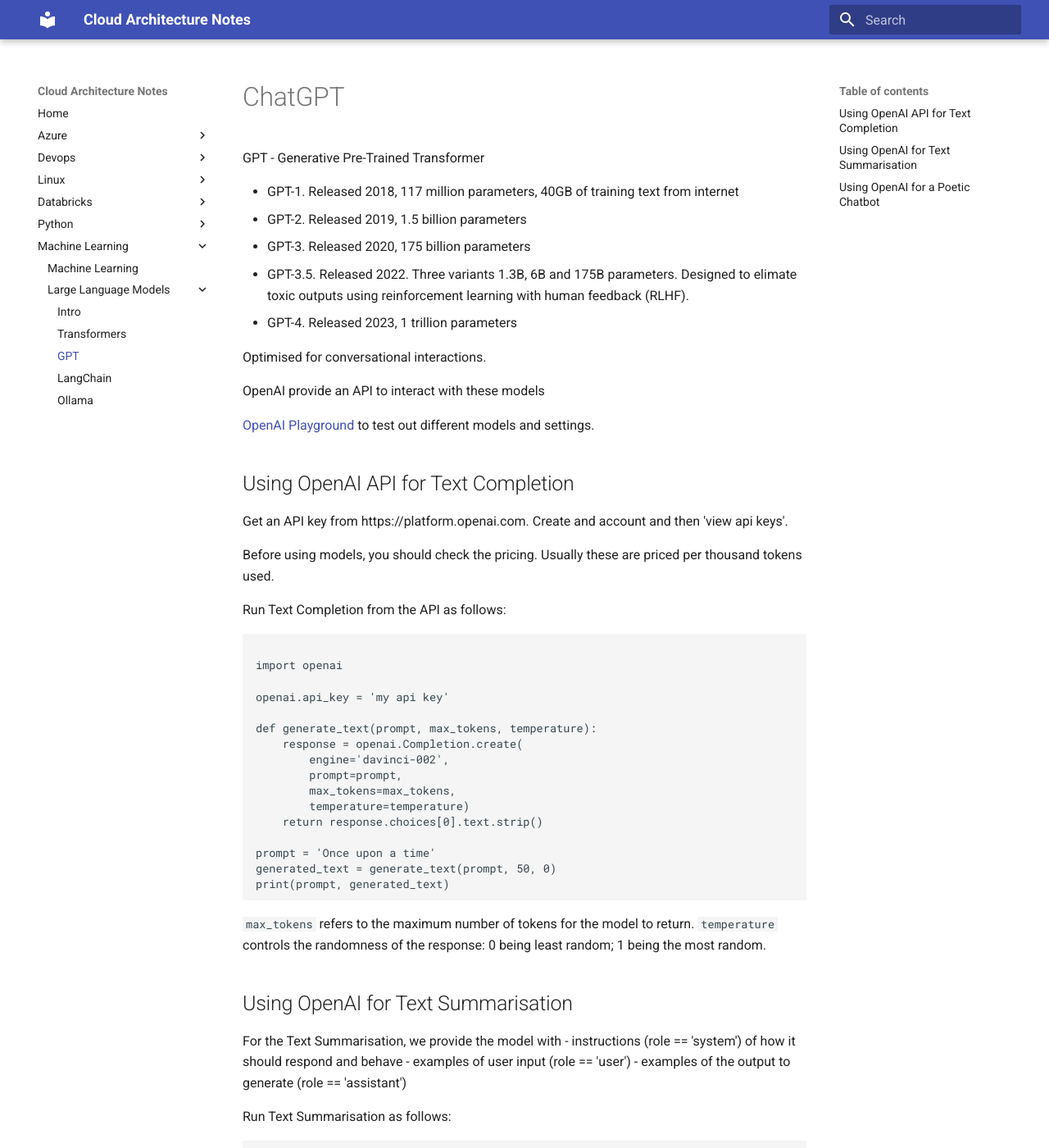
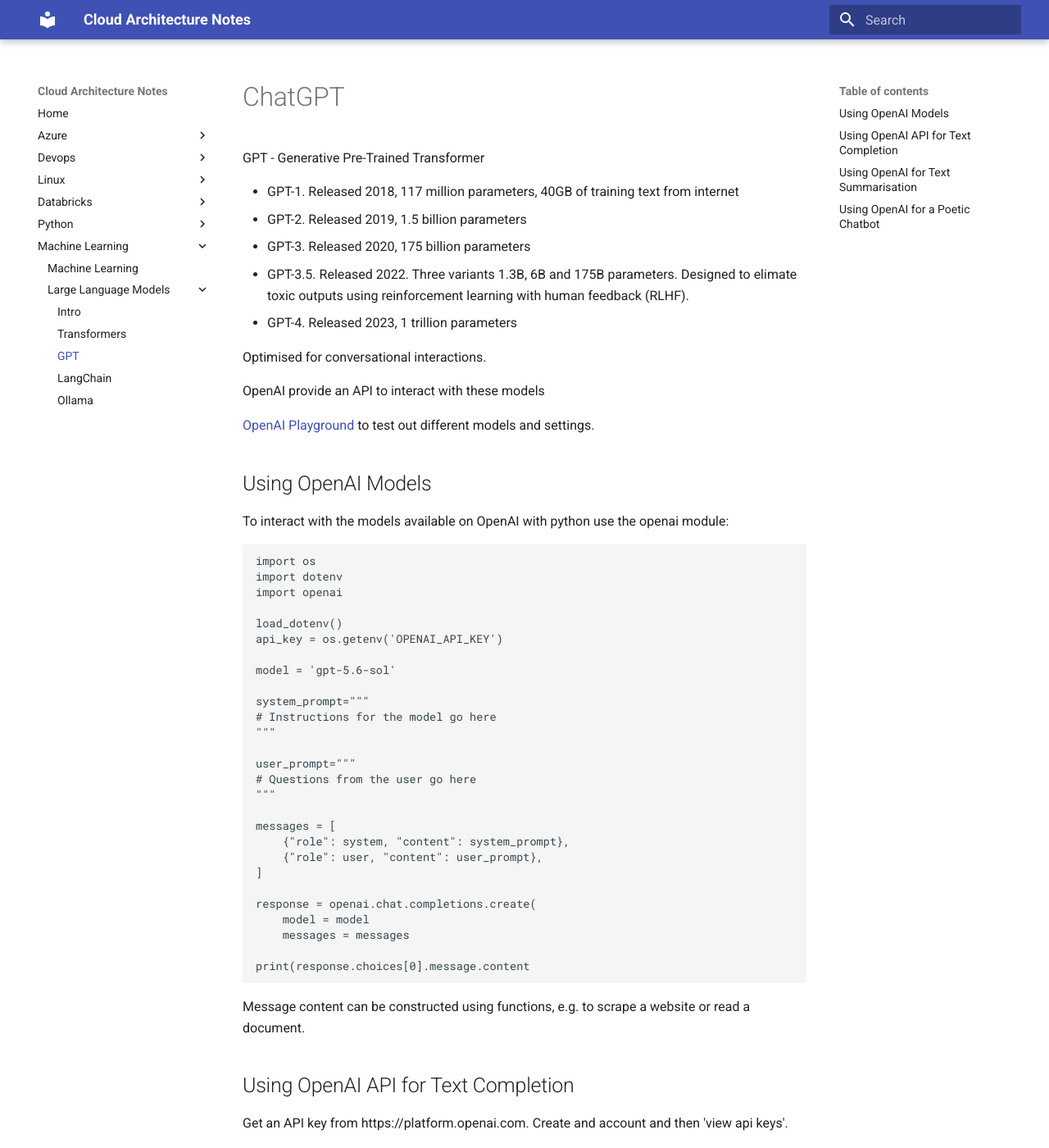
Before and after one commit to dram1964/cloudarchitect, an MkDocs documentation site: the page built from docs/ml/llm/gpt.md, in a window 1280 px wide and 1400 px high. Shown: the whole window at 82% size. Built offline with MkDocs 1.6.1 and Material for MkDocs 9.7.7, drawn with Linux system fonts in a browser that asks for light colours.

Commit message:
adds more notes on using GPT via openai module

````diff
--- a/docs/ml/llm/gpt.md
+++ b/docs/ml/llm/gpt.md
@@ -15,6 +15,43 @@
 
 [OpenAI Playground](https://platform.openai.com/playground) to test out different models and
 settings.
+
+## Using OpenAI Models
+
+To interact with the models available on OpenAI with python use the openai module:
+
+```python
+import os
+import dotenv
+import openai
+
+load_dotenv()
+api_key = os.getenv('OPENAI_API_KEY')
+
+model = 'gpt-5.6-sol'
+
+system_prompt="""
+# Instructions for the model go here
+"""
+
+user_prompt="""
+# Questions from the user go here
+"""
+
+messages = [
+    {"role": system, "content": system_prompt},
+    {"role": user, "content": user_prompt},
+]
+
+response = openai.chat.completions.create(
+    model = model
+    messages = messages
+
+print(response.choices[0].message.content
+```
+
+Message content can be constructed using functions, e.g. to scrape a website or read a document.
+
 
 ## Using OpenAI API for Text Completion
 
--- a/pyproject.toml
+++ b/pyproject.toml
@@ -40,9 +40,6 @@
     "watchdog==4.0.1",
 ]
 
-[project.scripts]
-cloudarchitect = "cloudarchitect:main"
-
 [build-system]
 requires = ["uv_build>=0.12.4,<0.13.0"]
 build-backend = "uv_build"
--- /dev/null
+++ b/src/cloudarchitect/__init__.py
@@ -0,0 +1,2 @@
+def main() -> None:
+    print("Hello from cloudarchitect!")
````
Also changed, not shown: docs/python/uv.md (+0 -2 lines).
